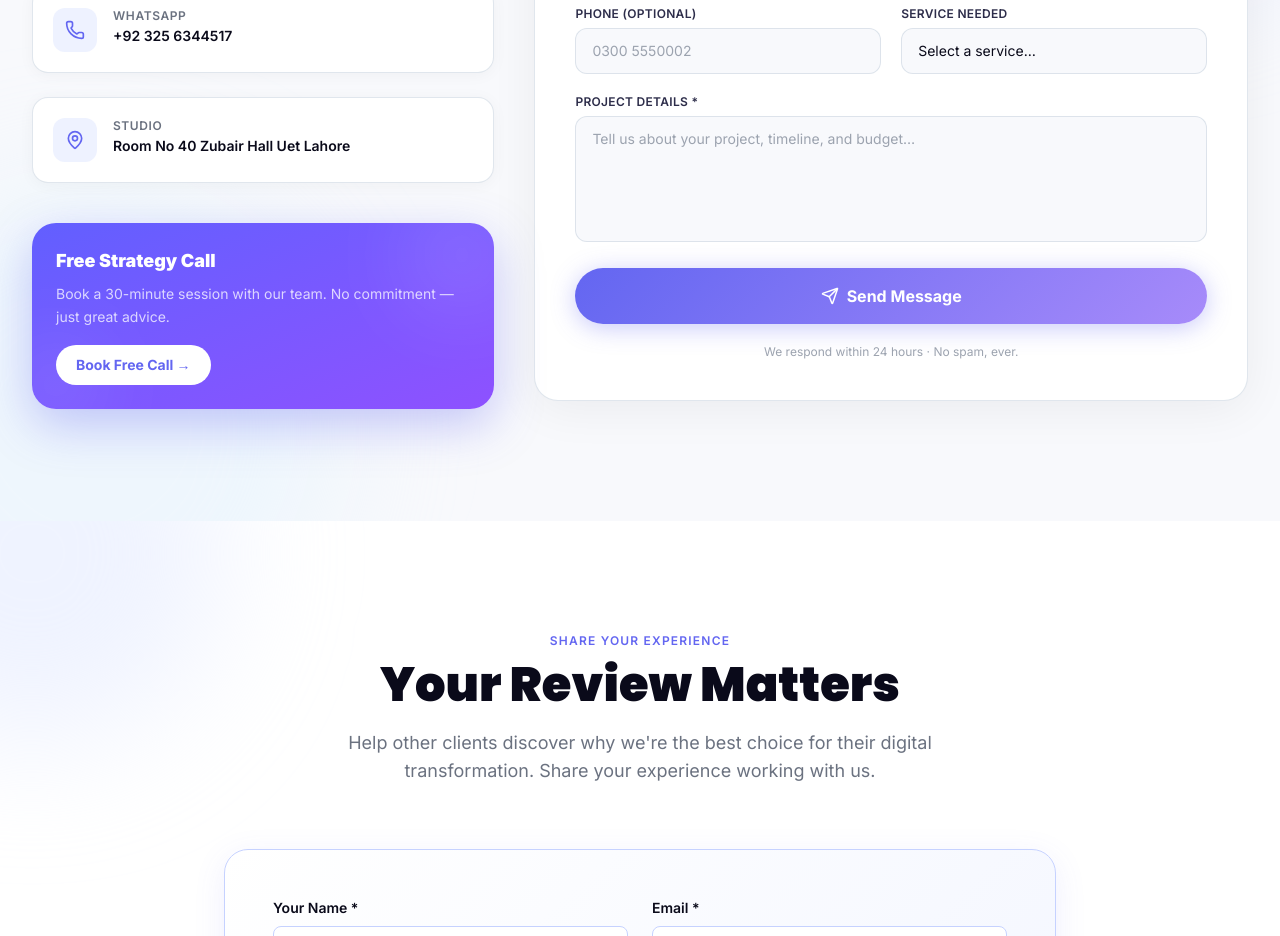
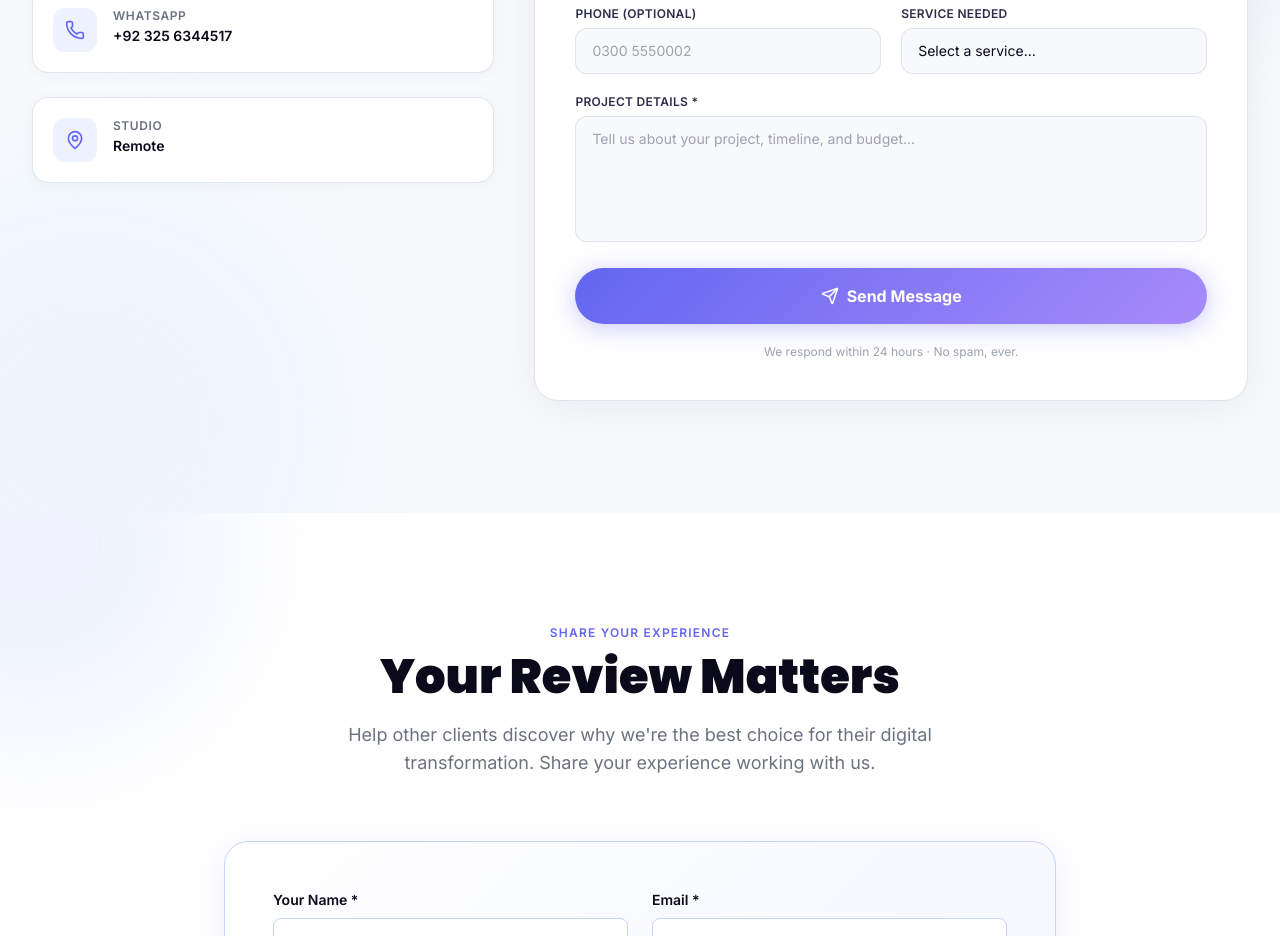
Before and after one commit to Code-WITH-MrANAS/techprix, a React (Vite) app in the folder frontend/: page / in a window 1280 px wide. Shown: the part 5160-6096 px from the top of the page. Built offline with nearby package versions, Linux system fonts and the light colour scheme; no server answers.

Commit message:
fix: update studio location in ContactSection component and remove promotional section

```diff
--- a/frontend/src/components/ContactSection.jsx
+++ b/frontend/src/components/ContactSection.jsx
@@ -6,7 +6,7 @@ import { submitContactForm } from '../services/api';
 const contactInfo = [
   { icon: Mail,    label: 'Email Us',      value: 'techprix68@gmail.com', href: 'mailto:techprix68@gmail.com' },
   { icon: Phone,   label: 'WhatsApp',      value: '+92 325 6344517',           href: 'https://wa.me/923256344517'          },
-  { icon: MapPin,  label: 'Studio',        value: 'Room No 40 Zubair Hall Uet Lahore',             href: '#'                                   },
+  { icon: MapPin,  label: 'Studio',        value: 'Remote',             href: '#'                                   },
 ];
 
 const ContactSection = () => {
@@ -102,21 +102,6 @@ const ContactSection = () => {
               );
             })}
 
-            {/* Anti-gravity floating visual */}
-            <div className="mt-4 p-6 bg-linear-to-br from-indigo-500 to-violet-500 rounded-3xl text-white shadow-[0_16px_48px_rgba(99,102,241,0.35)] relative overflow-hidden">
-              <div className="absolute -top-8 -right-8 w-32 h-32 rounded-full bg-white/10 blur-2xl" />
-              <div className="absolute -bottom-6 -left-6 w-24 h-24 rounded-full bg-white/10 blur-2xl" />
-              <p className="font-black text-lg mb-2 relative z-10">Free Strategy Call</p>
-              <p className="text-white/75 text-sm leading-relaxed relative z-10">
-                Book a 30-minute session with our team. No commitment — just great advice.
-              </p>
-              <a
-                href="mailto:techprix68@gmail.com?subject=Strategy Call Request"
-                className="inline-block mt-4 px-5 py-2.5 bg-white text-primary font-bold rounded-full text-sm hover:bg-indigo-50 transition-colors relative z-10"
-              >
-                Book Free Call →
-              </a>
-            </div>
           </motion.div>
 
           {/* Right — form */}
```
